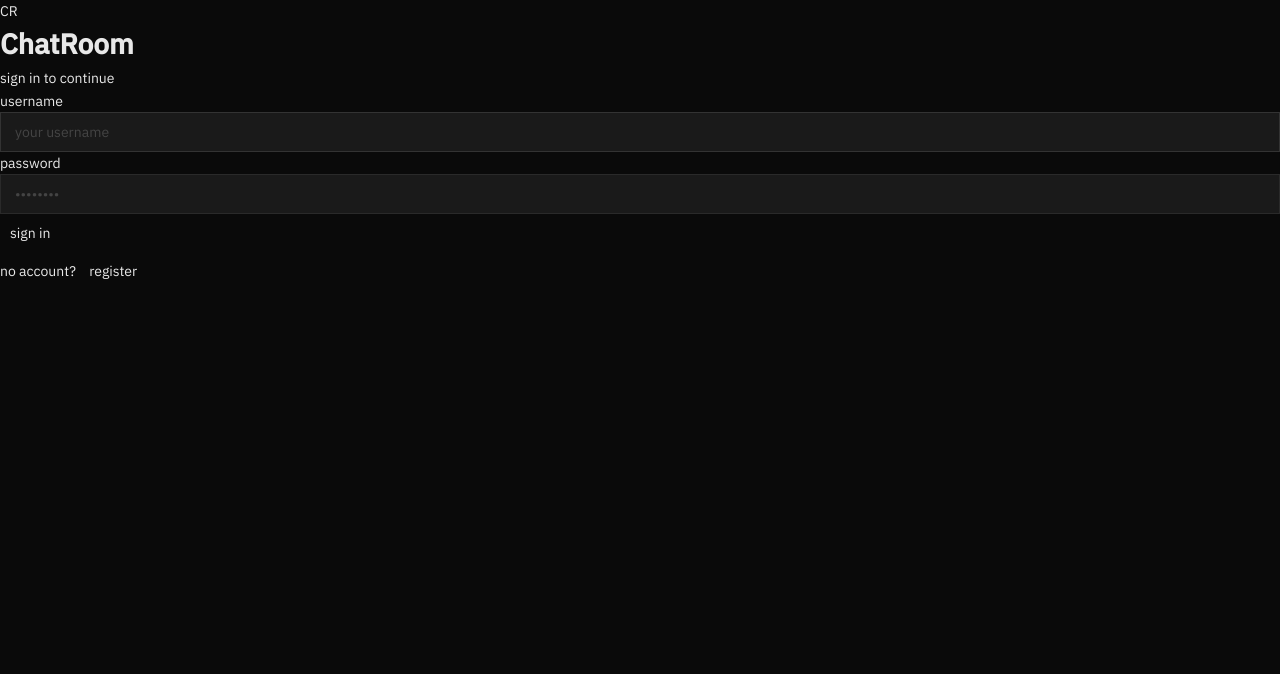
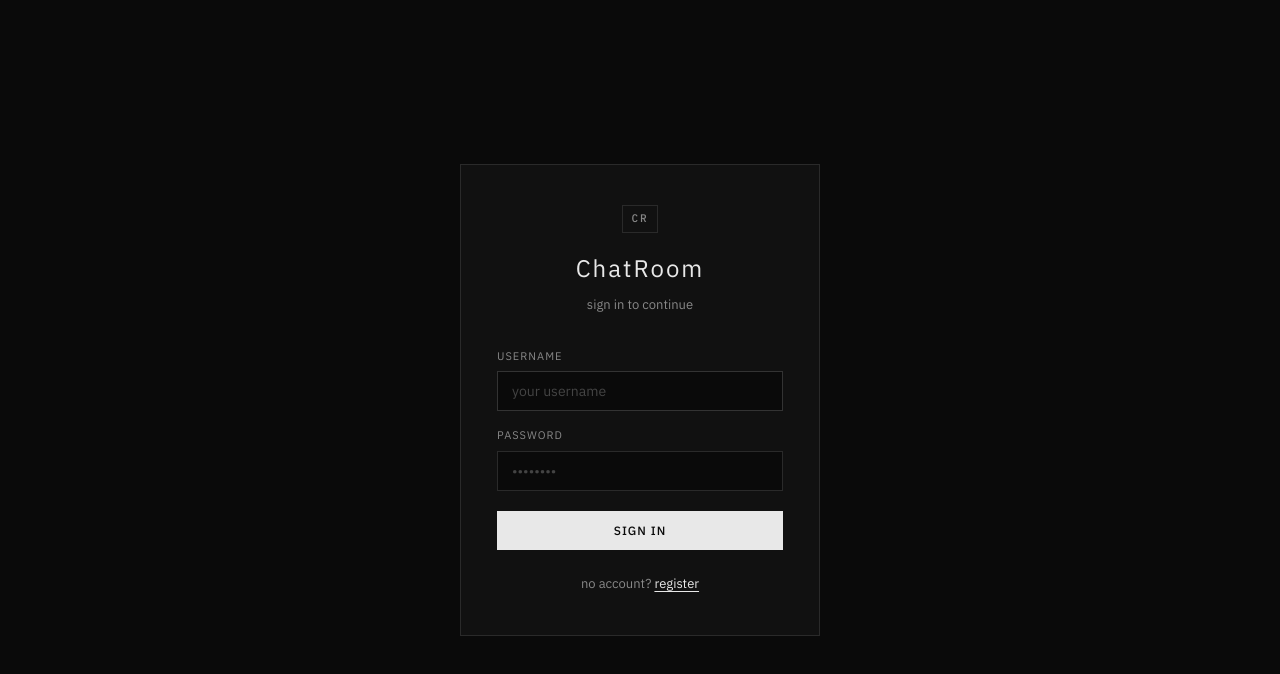
Before and after one commit to Qasim-Akram/Chitchat, a React (Create React App) app in the folder frontend/: page / in a window 1280 px wide. Shown: the top 674 px of the page. Built offline with nearby package versions, Linux system fonts and the light colour scheme.

Commit message:
fixes css

```diff
--- a/frontend/src/pages/LoginPage.css
+++ b/frontend/src/pages/LoginPage.css
@@ -1,295 +1,123 @@
-.chat-page {
-  height: 100vh;
+.login-page {
+  min-height: 100vh;
+  display: flex;
+  align-items: center;
+  justify-content: center;
+  padding: 20px;
+}
+
+.login-box {
+  width: 100%;
+  max-width: 360px;
+  border: 1px solid var(--border);
+  padding: 40px 36px;
+  background: var(--bg-2);
+}
+
+.login-header {
+  margin-bottom: 32px;
+  text-align: center;
+}
+
+.login-logo {
+  display: inline-block;
+  font-family: var(--font-mono);
+  font-size: 11px;
+  font-weight: 500;
+  letter-spacing: 2px;
+  color: var(--text-dim);
+  border: 1px solid var(--border);
+  padding: 4px 8px;
+  margin-bottom: 16px;
+}
+
+.login-header h1 {
+  font-size: 24px;
+  font-weight: 400;
+  letter-spacing: 2px;
+  margin-bottom: 8px;
+}
+
+.login-header p {
+  color: var(--text-dim);
+  font-size: 13px;
+}
+
+.login-form {
   display: flex;
   flex-direction: column;
-  overflow: hidden;
+  gap: 16px;
 }
 
-.chat-header {
+.field {
   display: flex;
-  align-items: center;
-  justify-content: space-between;
-  padding: 0 20px;
-  height: 52px;
-  border-bottom: 1px solid var(--border);
-  background: var(--bg-2);
-  flex-shrink: 0;
+  flex-direction: column;
+  gap: 6px;
 }
 
-.chat-header-left {
-  display: flex;
-  align-items: center;
-  gap: 14px;
+.field label {
+  font-size: 11px;
+  color: var(--text-dim);
+  letter-spacing: 1px;
+  text-transform: uppercase;
 }
 
-.back-btn {
-  background: none;
-  color: var(--text-dim);
-  font-size: 18px;
-  padding: 4px 8px;
+.field input {
+  padding: 10px 14px;
   border: 1px solid var(--border);
-  line-height: 1;
+  background: var(--bg);
+  color: var(--text);
 }
 
-.back-btn:hover {
-  color: var(--text);
-  opacity: 1;
+.field input:focus {
+  outline: none;
   border-color: var(--border-light);
 }
 
-.chat-room-name {
-  font-size: 14px;
+.error-msg {
+  font-size: 12px;
+  color: var(--danger);
+  padding: 8px 12px;
+  border: 1px solid var(--danger);
+  background: rgba(204, 68, 68, 0.08);
+}
+
+.submit-btn {
+  background: var(--text);
+  color: var(--bg);
+  padding: 11px;
   font-weight: 500;
   letter-spacing: 1px;
+  text-transform: uppercase;
+  font-size: 12px;
+  margin-top: 4px;
+  width: 100%;
+  border: 1px solid var(--text);
+  cursor: pointer;
 }
 
-.chat-status {
-  display: flex;
-  align-items: center;
-  gap: 7px;
+.submit-btn:hover:not(:disabled) {
+  opacity: 0.85;
 }
 
-.status-dot {
-  width: 7px;
-  height: 7px;
-  border-radius: 50%;
-  background: var(--text-dimmer);
+.submit-btn:disabled {
+  opacity: 0.5;
 }
 
-.status-dot.online { background: var(--online); }
-.status-dot.offline { background: var(--danger); }
-
-.status-text {
-  font-family: var(--font-mono);
-  font-size: 11px;
+.login-footer {
+  margin-top: 24px;
+  text-align: center;
+  font-size: 13px;
   color: var(--text-dim);
 }
 
-/* messages area */
-.chat-messages {
-  flex: 1;
-  overflow-y: auto;
-  padding: 24px 20px;
-  display: flex;
-  flex-direction: column;
-  gap: 20px;
+.link-btn {
+  background: none;
+  color: var(--text);
+  font-size: 13px;
+  text-decoration: underline;
+  text-underline-offset: 3px;
+  padding: 0;
+  border: none;
+  cursor: pointer;
 }
-
-.chat-empty {
-  flex: 1;
-  display: flex;
-  flex-direction: column;
-  align-items: center;
-  justify-content: center;
-  color: var(--text-dimmer);
-  gap: 6px;
-  font-size: 13px;
-  margin: auto;
-}
-
-/* message groups */
-.msg-group {
-  display: flex;
-  flex-direction: column;
-  align-items: flex-start;
-  gap: 4px;
-  max-width: 75%;
-}
-
-.msg-group.own-group {
-  align-items: flex-end;
-  align-self: flex-end;
-}
-
-.msg-meta {
-  display: flex;
-  align-items: baseline;
-  gap: 10px;
-  padding-left: 2px;
-}
-
-.own-group .msg-meta {
-  flex-direction: row-reverse;
-  padding-left: 0;
-  padding-right: 2px;
-}
-
-.msg-username {
-  font-family: var(--font-mono);
-  font-size: 12px;
-  font-weight: 500;
-  color: var(--text-dim);
-}
-
-.msg-username.own { color: var(--text); }
-
-.msg-time {
-  font-family: var(--font-mono);
-  font-size: 10px;
-  color: var(--text-dimmer);
-}
-
-/* individual message row */
-.msg-row {
-  display: flex;
-  flex-direction: column;
-  align-items: flex-start;
-  width: 100%;
-}
-
-.own-group .msg-row {
-  align-items: flex-end;
-}
-
-.msg-bubble-wrap {
-  display: flex;
-  align-items: center;
-  gap: 6px;
-}
-
-.own-group .msg-bubble-wrap {
-  flex-direction: row-reverse;
-}
-
-.msg-bubble {
-  padding: 8px 14px;
-  background: var(--bg-3);
-  border: 1px solid var(--border);
-  font-size: 14px;
-  line-height: 1.5;
-  white-space: pre-wrap;
-  word-break: break-word;
-}
-
-.msg-bubble.own {
-  background: var(--bg-2);
-  border-color: var(--border-light);
-}
-
-/* reaction button -- always visible next to bubble */
-.react-btn {
-  background: none;
-  border: 1px solid var(--border);
-  color: var(--text-dimmer);
-  font-size: 13px;
-  padding: 3px 6px;
-  cursor: pointer;
-  opacity: 0;
-  transition: opacity 0.15s;
-  flex-shrink: 0;
-}
-
-.msg-row:hover .react-btn {
-  opacity: 1;
-}
-
-/* emoji picker popup */
-.emoji-picker {
-  display: flex;
-  gap: 2px;
-  background: var(--bg-2);
-  border: 1px solid var(--border);
-  padding: 6px 8px;
-  margin-top: 4px;
-  z-index: 10;
-}
-
-.emoji-btn {
-  background: none;
-  border: none;
-  font-size: 20px;
-  cursor: pointer;
-  padding: 4px;
-  border-radius: 4px;
-  line-height: 1;
-}
-
-.emoji-btn:hover {
-  background: var(--bg-3);
-  opacity: 1;
-}
-
-/* reactions display */
-.msg-reactions {
-  display: flex;
-  flex-wrap: wrap;
-  gap: 4px;
-  margin-top: 4px;
-}
-
-.reaction-chip {
-  background: var(--bg-3);
-  border: 1px solid var(--border);
-  color: var(--text);
-  font-size: 12px;
-  padding: 2px 8px;
-  cursor: pointer;
-  display: flex;
-  align-items: center;
-  gap: 4px;
-  border-radius: 2px;
-}
-
-.reaction-chip.own-reaction {
-  border-color: var(--border-light);
-  background: var(--bg-2);
-}
-
-.reaction-chip:hover {
-  border-color: var(--border-light);
-  opacity: 1;
-}
-
-/* input area */
-.chat-input-area {
-  border-top: 1px solid var(--border);
-  padding: 16px 20px 12px;
-  background: var(--bg-2);
-  flex-shrink: 0;
-}
-
-.chat-input-wrap {
-  display: flex;
-  max-width: 800px;
-  margin: 0 auto;
-}
-
-.chat-input {
-  flex: 1;
-  resize: none;
-  font-size: 14px;
-  padding: 10px 14px;
-  max-height: 120px;
-  overflow-y: auto;
-  border-right: none;
-  line-height: 1.5;
-}
-
-.send-btn {
-  background: var(--text);
-  color: var(--bg);
-  padding: 0 20px;
-  font-size: 12px;
-  font-weight: 500;
-  letter-spacing: 1px;
-  text-transform: uppercase;
-  border: 1px solid var(--text);
-  white-space: nowrap;
-}
-
-.send-btn:disabled {
-  background: var(--bg-3);
-  color: var(--text-dimmer);
-  border-color: var(--border);
-}
-
-.input-hint {
-  font-family: var(--font-mono);
-  font-size: 10px;
-  color: var(--text-dimmer);
-  margin-top: 8px;
-  max-width: 800px;
-  margin-left: auto;
-  margin-right: auto;
-  text-align: right;
-}
```
